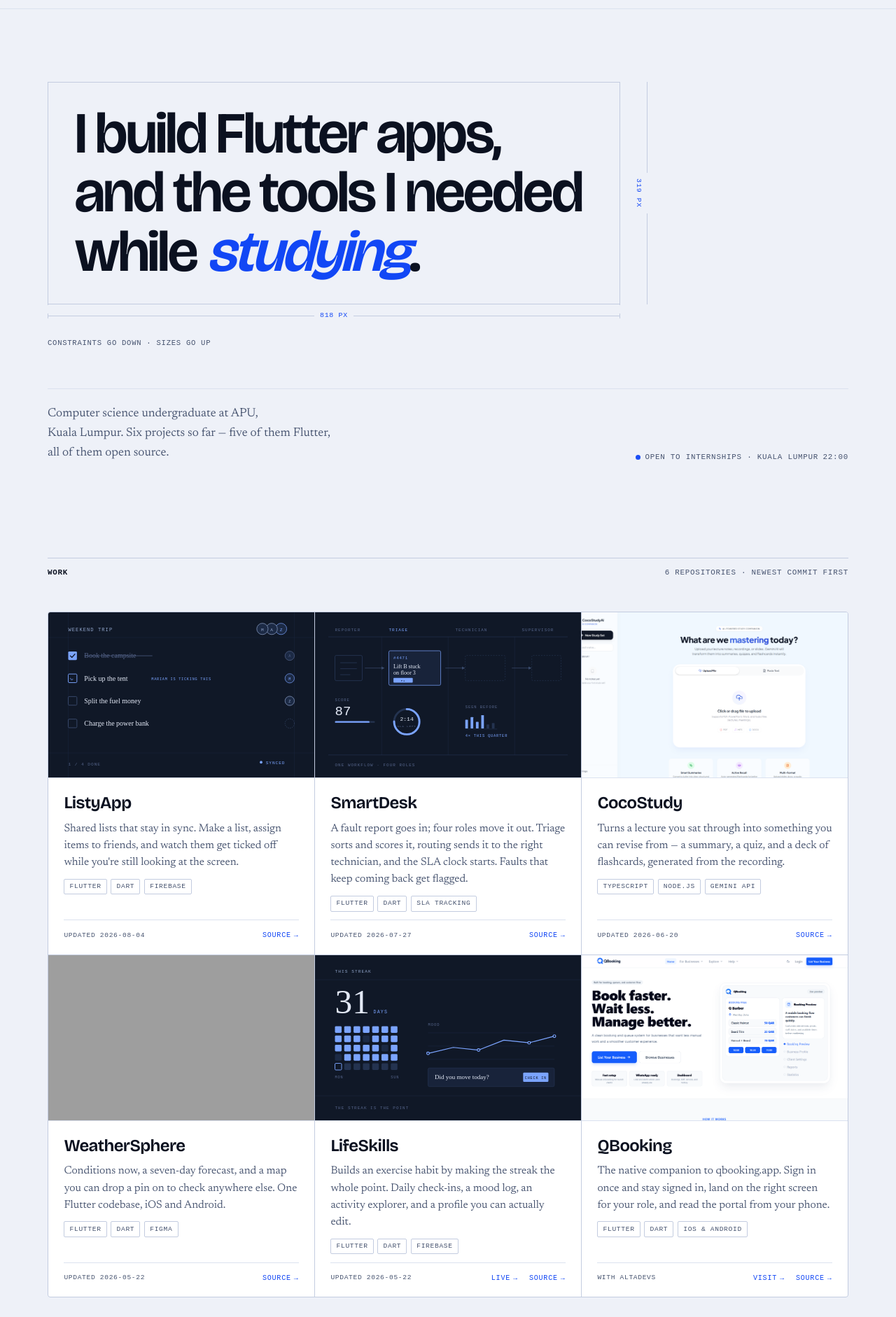
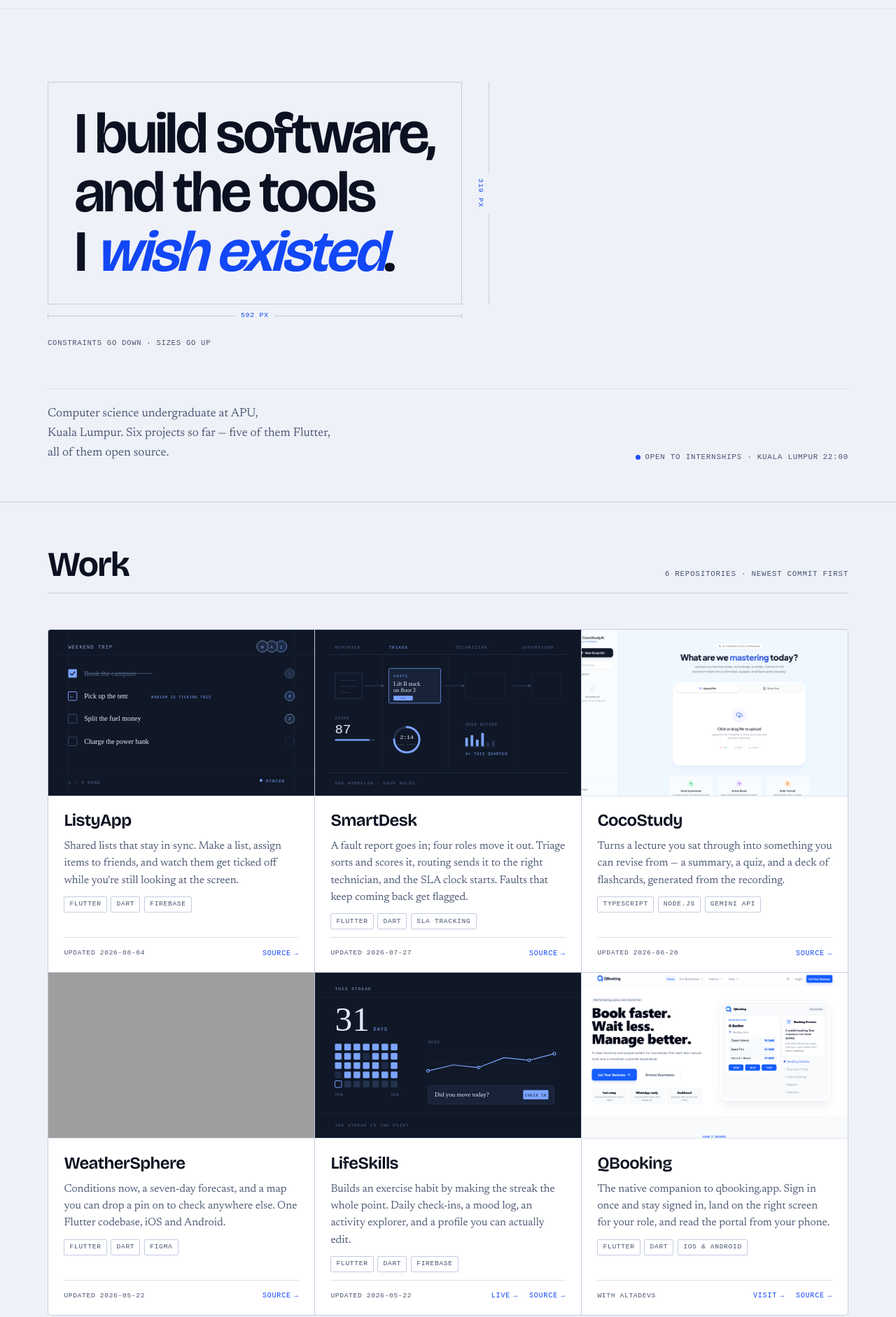
Before and after one commit to ZakiNazal/zakinazal.github.io, a plain HTML site: page index.html in a window 1280 px wide. Shown: the part 46-1928 px from the top of the page at 70% size. Drawn offline with nearby package versions, Linux system fonts and the light colour scheme; grey boxes are pictures that could not be loaded; a web font is replaced by a local one.

Commit message:
modified:   index.html 	modified:   script.js 	modified:   styles.css

```diff
--- a/index.html
+++ b/index.html
@@ -58,7 +58,8 @@
 
   <main>
     <!-- ============ THESIS ============ -->
-    <section class="shell thesis" id="top">
+    <section class="thesis" id="top">
+      <div class="shell">
       <div class="thesis__measure" id="measure">
         <div class="thesis__box" aria-hidden="true">
           <i class="thesis__edge thesis__edge--t"></i>
@@ -68,8 +69,8 @@
         </div>
 
         <h1 class="thesis__line" id="thesisLine">
-          I build Flutter apps, and the tools
-          I needed while <em>studying</em>.
+          I build software, and the tools
+          I <em>wish existed</em>.
         </h1>
 
         <span class="dim dim--w" aria-hidden="true">
@@ -96,10 +97,12 @@
           Open to internships &middot; Kuala&nbsp;Lumpur <span id="localTime">—</span>
         </p>
       </div>
+      </div>
     </section>
 
     <!-- ============ WORK ============ -->
-    <section class="shell band" id="work">
+    <section class="band" id="work">
+      <div class="shell">
       <header class="band__head">
         <h2 class="band__label">Work</h2>
         <p class="band__meta">6 repositories &middot; newest commit first</p>
@@ -285,10 +288,12 @@
           Everything else on GitHub<i aria-hidden="true">→</i>
         </a>
       </p>
+      </div>
     </section>
 
     <!-- ============ TIMELINE ============ -->
-    <section class="shell band" id="timeline">
+    <section class="band band--tint" id="timeline">
+      <div class="shell">
       <header class="band__head">
         <h2 class="band__label">Timeline</h2>
         <p class="band__meta">2019 → now</p>
@@ -322,10 +327,12 @@
           </div>
         </li>
       </ol>
+      </div>
     </section>
 
     <!-- ============ ABOUT ============ -->
-    <section class="shell band" id="about">
+    <section class="band" id="about">
+      <div class="shell">
       <header class="band__head">
         <h2 class="band__label">About</h2>
       </header>
@@ -354,10 +361,12 @@
           </div>
         </dl>
       </div>
+      </div>
     </section>
 
     <!-- ============ CONTACT ============ -->
-    <section class="shell band" id="contact">
+    <section class="band band--tint" id="contact">
+      <div class="shell">
       <header class="band__head">
         <h2 class="band__label">Contact</h2>
       </header>
@@ -377,6 +386,7 @@
         </nav>
       </div>
       <p class="contact__live" role="status" aria-live="polite" id="copyStatus"></p>
+      </div>
     </section>
   </main>
 
--- a/script.js
+++ b/script.js
@@ -9,9 +9,32 @@ const reduceMotion = window.matchMedia("(prefers-reduced-motion: reduce)").match
    box, read back from layout. They re-measure on resize, so they stay true. */
 (() => {
   const box = document.getElementById("measure");
+  const line = document.getElementById("thesisLine");
   const wOut = document.getElementById("dimW");
   const hOut = document.getElementById("dimH");
-  if (!box || !wOut || !hOut) return;
+  if (!box || !line || !wOut || !hOut) return;
+
+  // Sizes go up: the headline reports the width of its longest rendered line,
+  // and the box takes that as its size. CSS max-width still sets the wrap; this
+  // only removes the slack a wrapped block leaves on its last line.
+  const hugText = () => {
+    line.style.width = "";
+    const full = line.getBoundingClientRect().width;
+    const lines = line.getBoundingClientRect().height;
+    if (!full || !lines) return;
+
+    // Smallest width that still wraps to the same number of lines. Range rects
+    // report line boxes, not text extents, so search for it instead.
+    let lo = 0;
+    let hi = full;
+    for (let i = 0; i < 12; i++) {
+      const mid = (lo + hi) / 2;
+      line.style.width = mid + "px";
+      if (line.getBoundingClientRect().height > lines) lo = mid;
+      else hi = mid;
+    }
+    line.style.width = Math.ceil(hi) + "px";
+  };
 
   let played = false;
   const frames = new Map();
@@ -40,6 +63,7 @@ const reduceMotion = window.matchMedia("(prefers-reduced-motion: reduce)").match
   };
 
   const measure = (animate) => {
+    hugText();
     const r = box.getBoundingClientRect();
     write(wOut, r.width, animate);
     write(hOut, r.height, animate);
@@ -61,13 +85,18 @@ const reduceMotion = window.matchMedia("(prefers-reduced-motion: reduce)").match
     playOnce();
   }
 
+  let busy = false;
   const remeasure = () => {
-    if (!played) return; // the count-up owns the labels until it has run
+    if (!played || busy) return; // the count-up owns the labels until it has run
+    busy = true;
     measure(false);
+    requestAnimationFrame(() => { busy = false; });
   };
 
   if ("ResizeObserver" in window) {
-    new ResizeObserver(remeasure).observe(box);
+    // Watch the container, not the box — the box's own width is an output of
+    // hugText(), so observing it would feed the observer its own changes.
+    new ResizeObserver(remeasure).observe(box.parentElement);
   } else {
     window.addEventListener("resize", remeasure);
   }
--- a/styles.css
+++ b/styles.css
@@ -137,7 +137,6 @@ ol {
 /* mono utility register — small, wide-tracked, uppercase */
 .masthead__nav,
 .theme,
-.band__label,
 .band__meta,
 .chips,
 .proj__when,
@@ -251,7 +250,7 @@ ol {
 /* ---------------- THESIS ---------------- */
 .thesis {
   padding-top: clamp(4.5rem, 13vh, 9rem);
-  padding-bottom: clamp(3.5rem, 9vh, 6rem);
+  padding-bottom: clamp(3rem, 7vh, 4.5rem);
 }
 
 /* the measured box: four edges that draw themselves on load */
@@ -460,29 +459,41 @@ ol {
 }
 
 /* ---------------- SECTION BANDS ---------------- */
+/* Each band is a full-bleed slab: its own ground, its own top rule.
+   Alternating tint is what makes the sections read as separate. */
 .band {
-  padding-top: clamp(3rem, 8vh, 5.5rem);
-  padding-bottom: clamp(1rem, 3vh, 2rem);
+  padding-top: clamp(3.2rem, 8vh, 5rem);
+  padding-bottom: clamp(3.2rem, 8vh, 5rem);
+  border-top: 1px solid var(--line);
+}
+
+.band--tint {
+  background: var(--surface);
 }
 
 .band__head {
   display: flex;
   align-items: baseline;
   justify-content: space-between;
-  gap: 1.5rem;
+  gap: 0.6rem 1.5rem;
   flex-wrap: wrap;
-  border-top: 1px solid var(--line);
-  padding-top: 0.7rem;
-  margin-bottom: clamp(1.8rem, 4vw, 3rem);
+  padding-bottom: 0.9rem;
+  border-bottom: 1px solid var(--line);
+  margin-bottom: clamp(2rem, 4.5vw, 3.2rem);
 }
 
 .band__label {
-  font-weight: 600;
+  font-family: var(--display);
+  font-size: clamp(1.9rem, 4.6vw, 3.1rem);
+  font-weight: 680;
+  letter-spacing: -0.035em;
+  line-height: 1;
   color: var(--ink);
 }
 
 .band__meta {
   color: var(--ink-2);
+  padding-bottom: 0.25rem;
 }
 
 .band__after {
@@ -631,10 +642,7 @@ ol {
 }
 
 /* ---------------- TIMELINE ---------------- */
-.tl {
-  border-top: 1px solid var(--line-soft);
-}
-
+/* no top rule — .band__head already closes with one */
 .tl__item {
   display: grid;
   grid-template-columns: 8.5rem 1fr;
@@ -715,11 +723,12 @@ ol {
 /* ---------------- CONTACT ---------------- */
 .contact__lead {
   font-family: var(--display);
-  font-size: clamp(1.7rem, 4.2vw, 3rem);
-  font-weight: 600;
-  line-height: 1.15;
-  letter-spacing: -0.032em;
-  max-width: 18ch;
+  /* stays below the section title so the two don't compete */
+  font-size: clamp(1.45rem, 3.2vw, 2.3rem);
+  font-weight: 560;
+  line-height: 1.2;
+  letter-spacing: -0.028em;
+  max-width: 22ch;
   text-wrap: balance;
   margin-bottom: 2.5rem;
 }
@@ -786,7 +795,6 @@ ol {
 
 /* ---------------- COLOPHON ---------------- */
 .colophon {
-  margin-top: clamp(3rem, 8vh, 5rem);
   border-top: 1px solid var(--line);
   overflow: hidden;
 }
```
